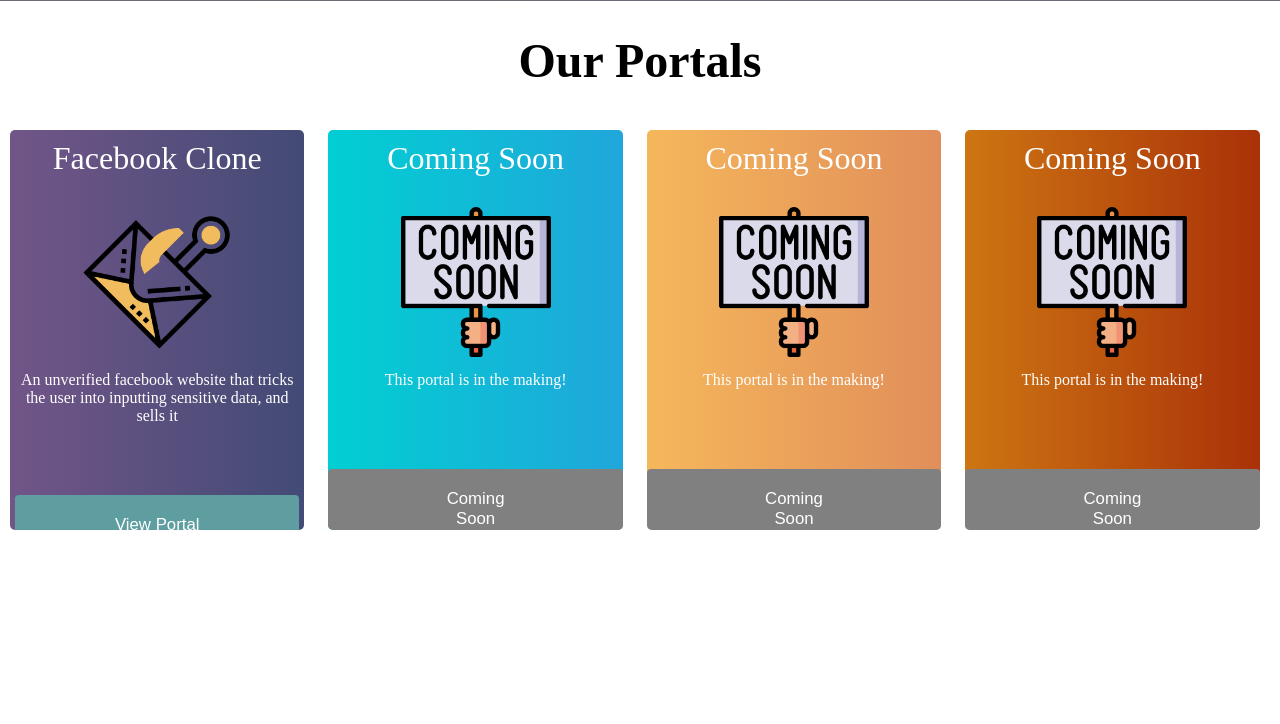
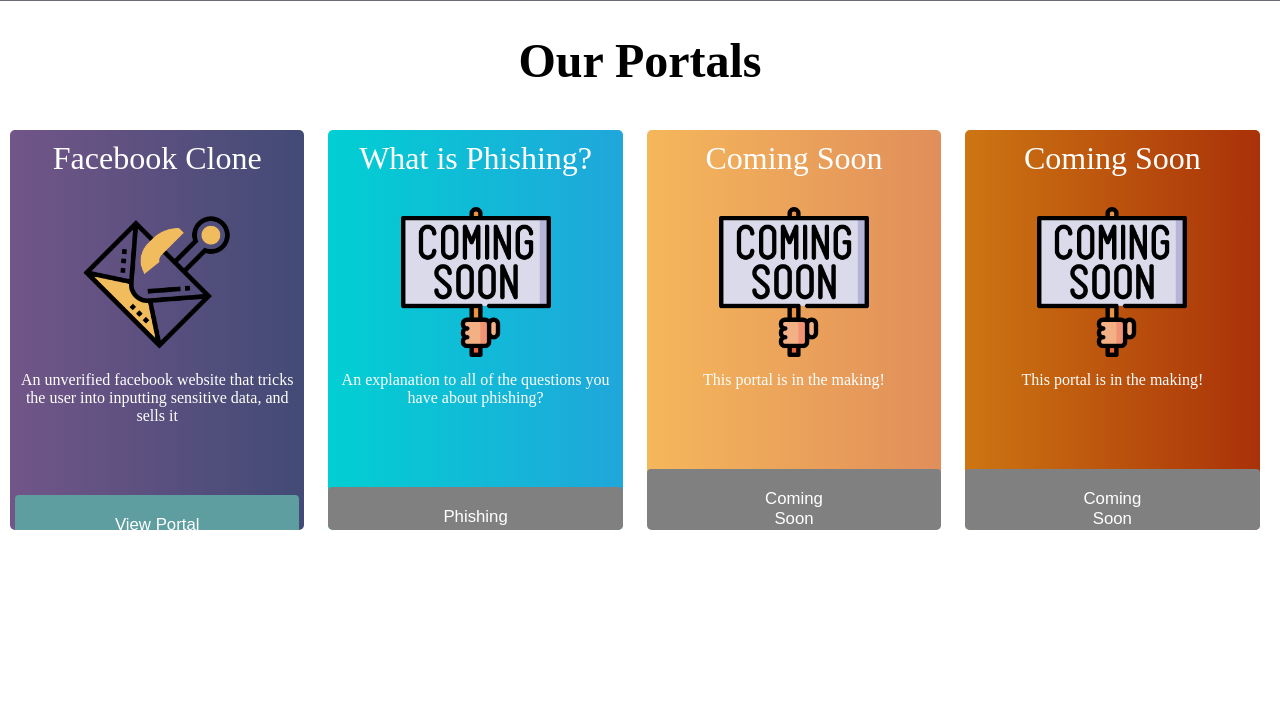
Before and after one commit to el-hackathono/stemwarrior-2021, a Flask app: page /portals in a window 1280 px wide. Shown: the part 799-1523 px from the top of the page. Run offline with Flask 2, Linux system fonts and the light colour scheme.

Commit message:
Update portals.html

```diff
--- a/flaskr/templates/portals.html
+++ b/flaskr/templates/portals.html
@@ -83,10 +83,10 @@
 
             <!-- Card Two -->
             <div class="card card-two">
-                <h3>Coming Soon</h3>
+                <h3>What is Phishing?</h3>
                 <img src="{{url_for('static', filename='img/coming-soon.png')}}" alt="coming-soon" />
-                <p>This portal is in the making!</p>
-                <button disabled>Coming Soon</button>
+                <p>An explanation to all of the questions you have about phishing?</p>
+                <button disabled>Phishing Explanation</button>
             </div>
 
             <!-- Card Three -->
```
